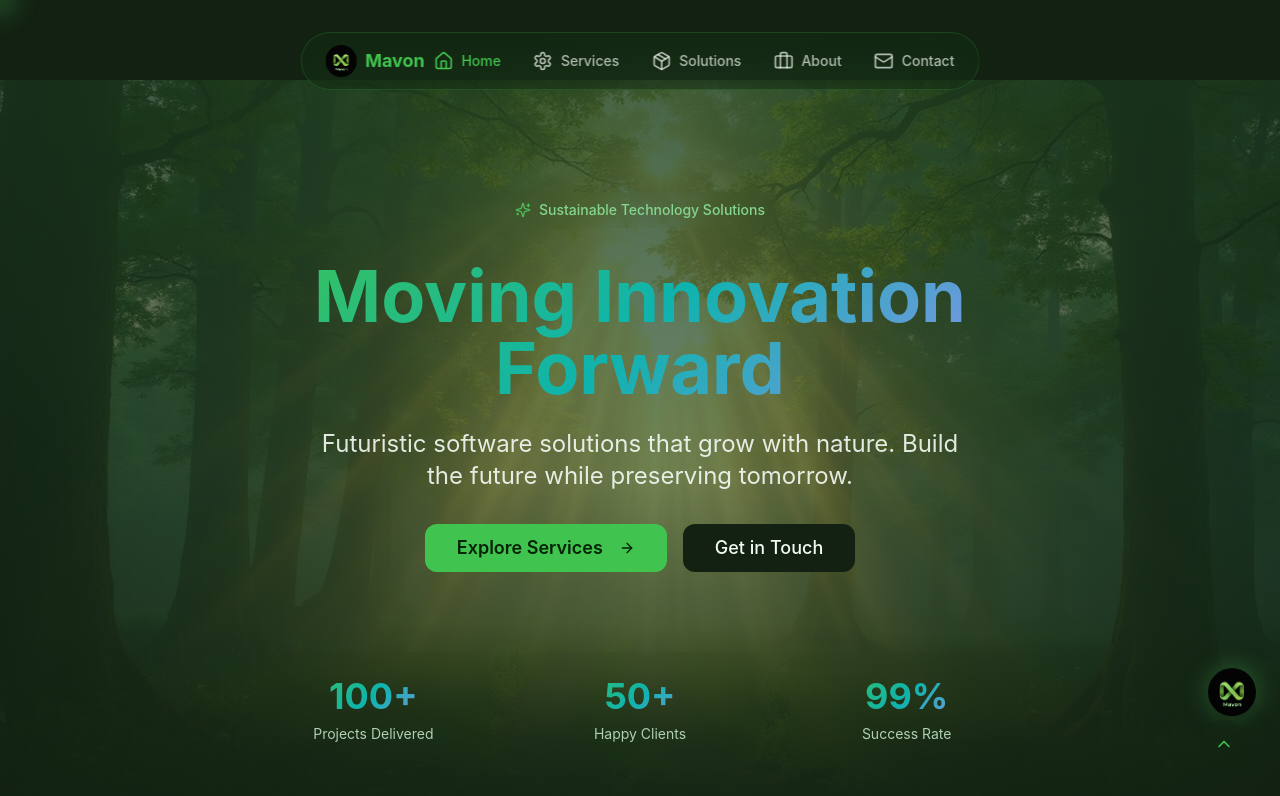
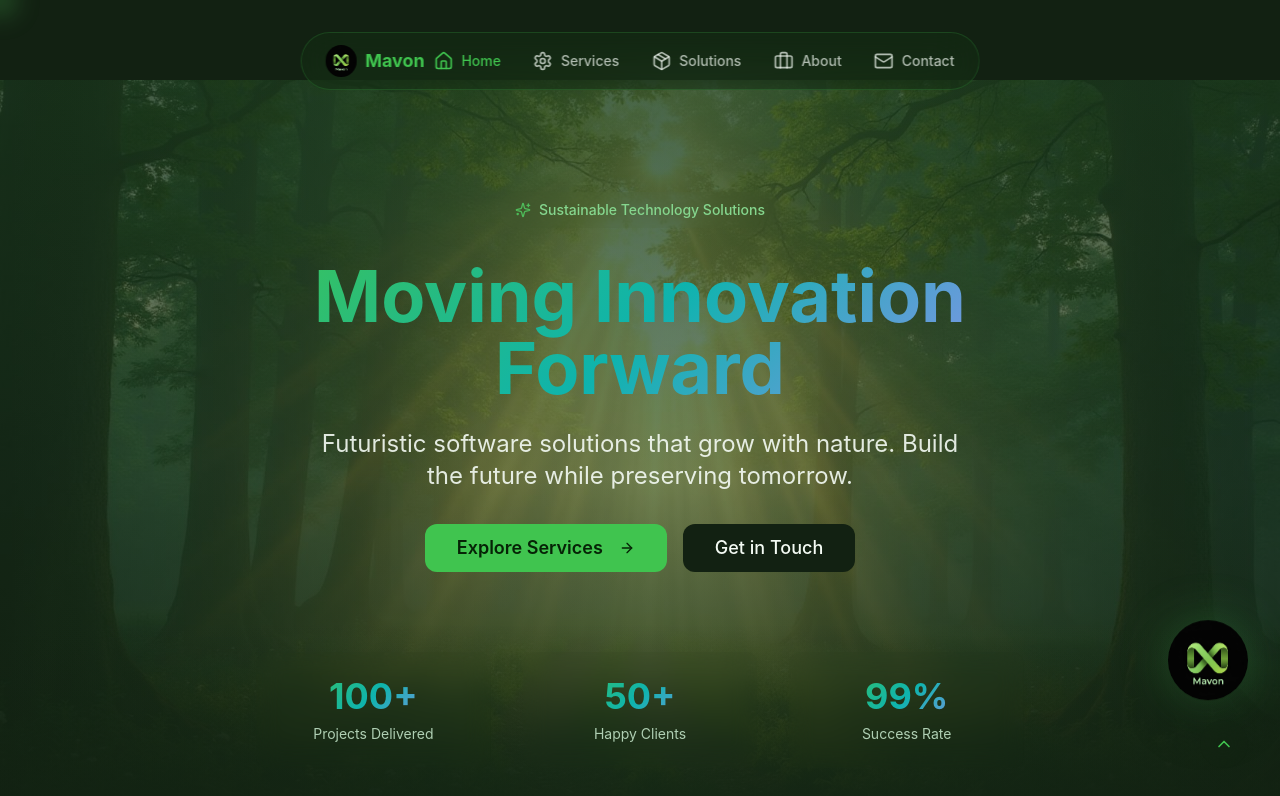
Before and after one commit to AayushMandavia/Mavon, a React (Vite) app: page / in a window 1280 px wide. Shown: the top 796 px of the page. Built offline with nearby package versions, Linux system fonts and the light colour scheme; the HTML template or start-up script is replaced by a standard one.

Commit message:
Reverted to commit aca98cc8038d7f6167ef4f1380e7e96f1add9de5

```diff
--- a/src/components/FloatingMascot.tsx
+++ b/src/components/FloatingMascot.tsx
@@ -13,28 +13,28 @@ const FloatingMascot = () => {
   if (!isVisible) return null;
 
   return (
-    <div className="fixed bottom-20 right-6 z-30 animate-float pointer-events-none">
+    <div className="fixed bottom-24 right-8 z-30 animate-float pointer-events-none">
       <div className="relative">
         {/* Glow effect */}
-        <div className="absolute inset-0 bg-leaf/40 rounded-full blur-md animate-glow-pulse" />
+        <div className="absolute inset-0 bg-leaf/30 rounded-full blur-xl animate-glow-pulse" />
 
         {/* Mascot */}
         <img
           src={mascotSpirit}
           alt="Mavon Logo"
-          className="relative w-10 h-10 md:w-12 md:h-12 rounded-full object-cover drop-shadow-lg"
+          className="relative w-16 h-16 md:w-20 md:h-20 rounded-full object-cover drop-shadow-2xl"
         />
 
         {/* Particle trail */}
         {[...Array(3)].map((_, i) => (
           <div
             key={i}
-            className="absolute w-1 h-1 bg-amber rounded-full animate-particle-rise"
+            className="absolute w-2 h-2 bg-amber rounded-full animate-particle-rise"
             style={{
               left: '50%',
-              bottom: '10%',
+              bottom: '20%',
               animationDelay: `${i * 0.3}s`,
-              opacity: 0.5 - i * 0.15,
+              opacity: 0.6 - i * 0.2,
             }}
           />
         ))}
```
